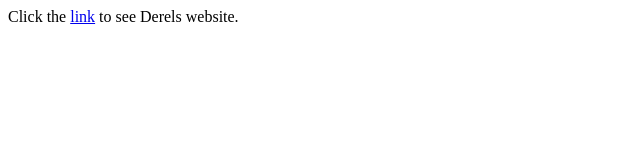
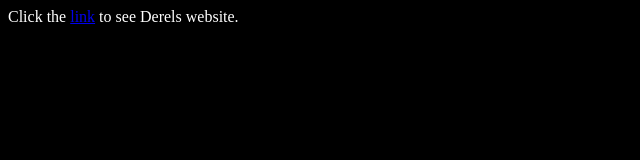
Before and after one commit to siya9/derel-website, a plain HTML site: page index.html in a window 1280 px wide. Shown: the whole page, without its empty margins (0-640 px from the left). Drawn offline with Linux system fonts and the light colour scheme.

Commit message:
Update index.html

```diff
--- a/index.html
+++ b/index.html
@@ -5,7 +5,7 @@
 Derel
 </title>
 </head>
-<body>
+<body style="background-color: rgb(0, 0, 0); color: rgb(255, 255, 255)">
 Click the <a href="derel.html">link</a> to see Derels website.
 
 </body>
```
